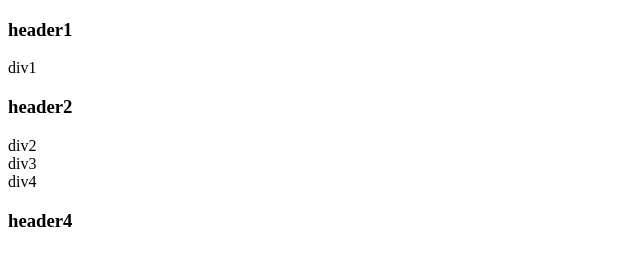
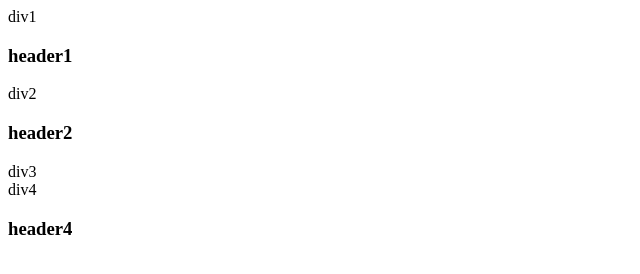
Before and after one commit to ankaoliinyk/jquery-homework, a plain HTML site: page task3/index.html in a window 1280 px wide. Shown: the whole page, without its empty margins (0-640 px from the left). Drawn offline with nearby package versions, Linux system fonts and the light colour scheme.

Commit message:
complete task 3

```diff
--- a/task3/index.html
+++ b/task3/index.html
@@ -17,5 +17,6 @@
     <div>div3</div>
     <div>div4</div>
     <h3>header4</h3>
+    <script src="index.js"></script>
   </body>
 </html>
--- a/task3/index.js
+++ b/task3/index.js
@@ -4,5 +4,8 @@
 безпосередньо над відповідним елементом `<h3>`.
  */
 $(document).ready(function () {
-  // ваш код
+  $("h3").next("div").each(function(index, element) {
+    let $element = $(element);
+    $element.prev().before($element);
+  })
 });
```
Also changed, not shown: 1 other file.
